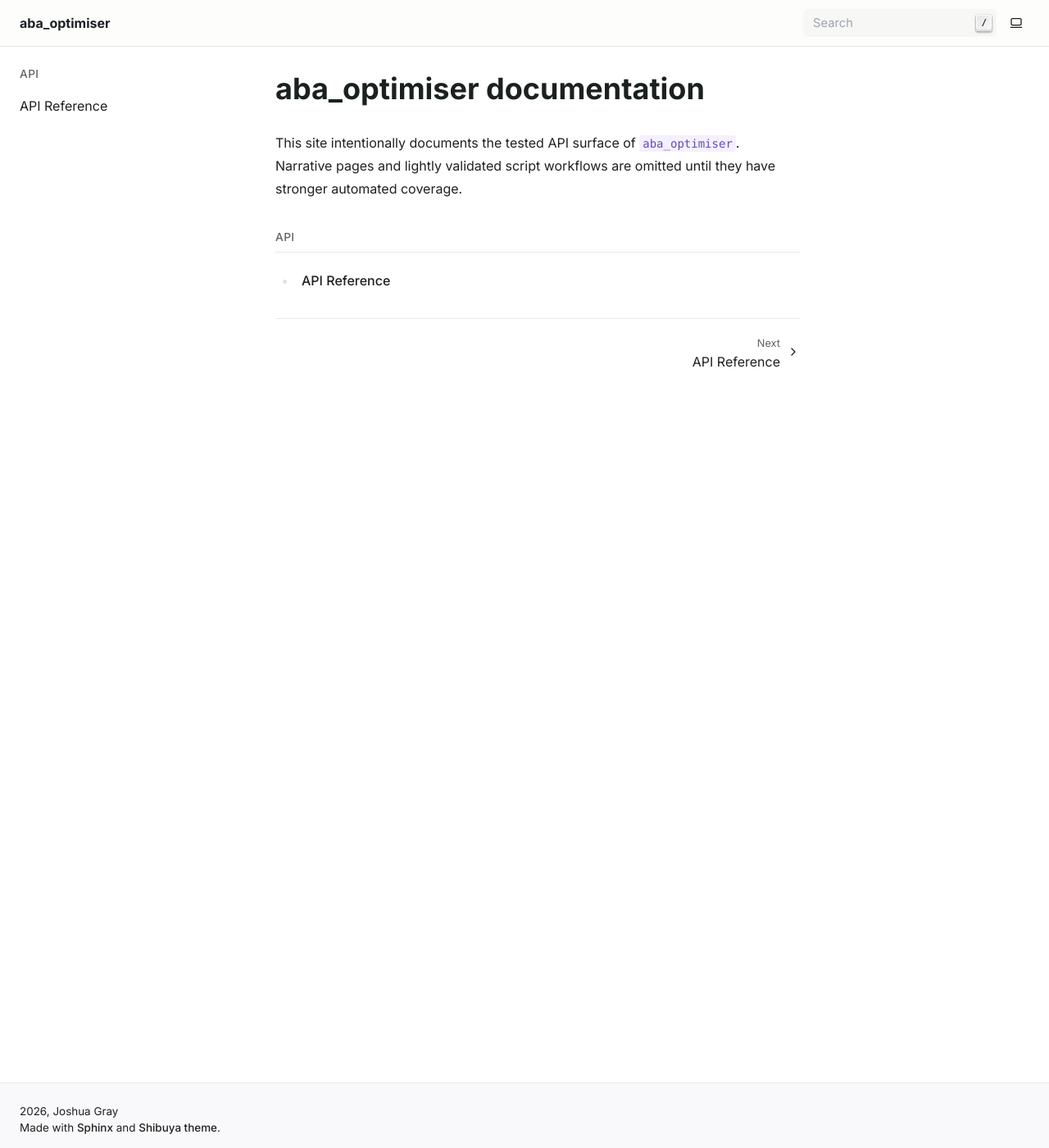
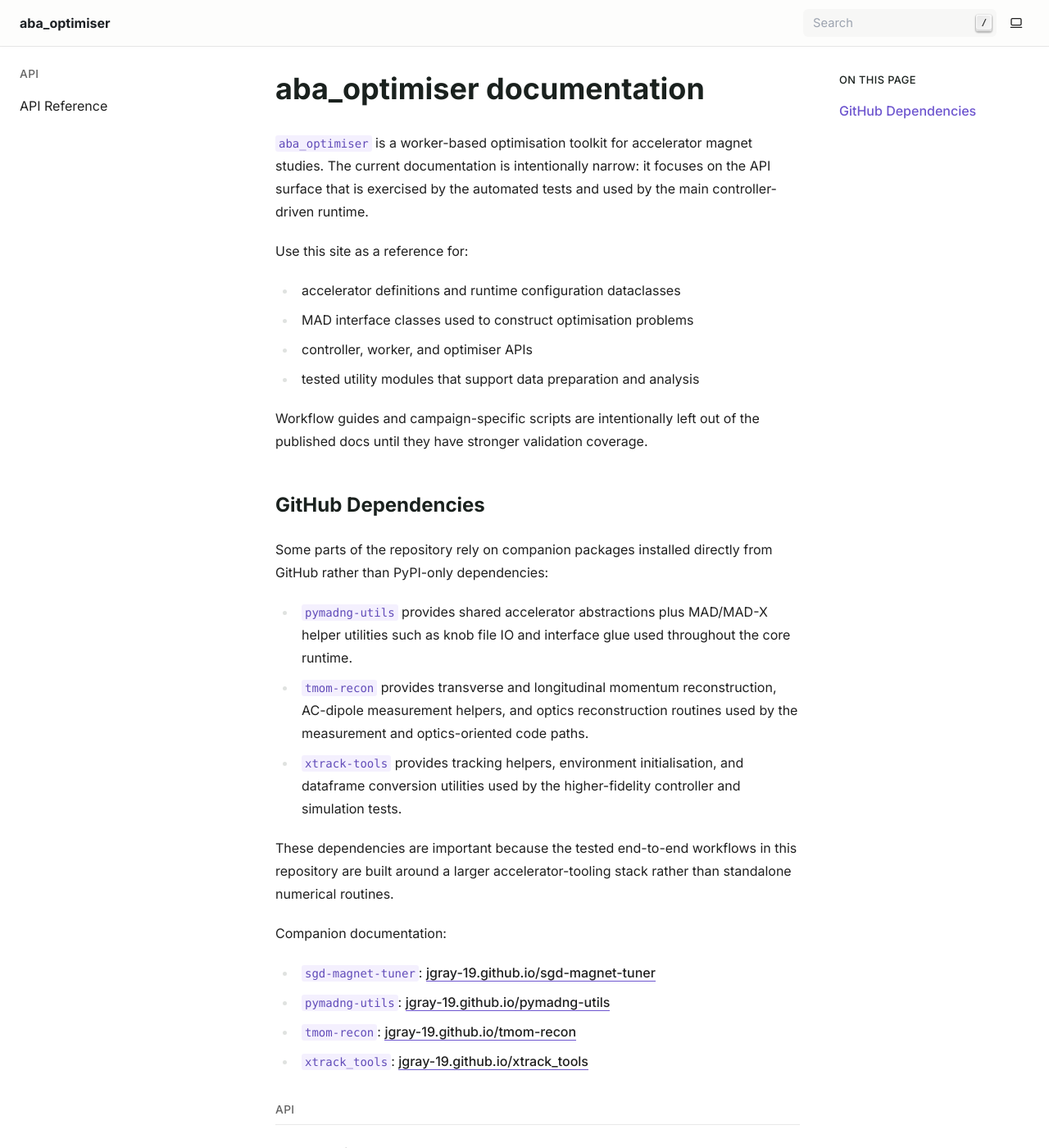
Before and after one commit to jgray-19/sgd-magnet-tuner, a Sphinx documentation site: the page built from docs/index.rst, in a window 1280 px wide and 1400 px high. Shown: the whole window at 82% size. Built offline with Sphinx 7.4.7, drawn with Linux system fonts in a browser that asks for light colours.

Commit message:
Update documentation: add companion package links and clarify dependencies

```diff
--- a/docs/index.rst
+++ b/docs/index.rst
@@ -1,9 +1,47 @@
 aba_optimiser documentation
 ===========================
 
-This site intentionally documents the tested API surface of ``aba_optimiser``.
-Narrative pages and lightly validated script workflows are omitted until they
-have stronger automated coverage.
+``aba_optimiser`` is a worker-based optimisation toolkit for accelerator magnet
+studies. The current documentation is intentionally narrow: it focuses on the
+API surface that is exercised by the automated tests and used by the main
+controller-driven runtime.
+
+Use this site as a reference for:
+
+* accelerator definitions and runtime configuration dataclasses
+* MAD interface classes used to construct optimisation problems
+* controller, worker, and optimiser APIs
+* tested utility modules that support data preparation and analysis
+
+Workflow guides and campaign-specific scripts are intentionally left out of the
+published docs until they have stronger validation coverage.
+
+GitHub Dependencies
+-------------------
+
+Some parts of the repository rely on companion packages installed directly from
+GitHub rather than PyPI-only dependencies:
+
+* ``pymadng-utils`` provides shared accelerator abstractions plus MAD/MAD-X
+  helper utilities such as knob file IO and interface glue used throughout the
+  core runtime.
+* ``tmom-recon`` provides transverse and longitudinal momentum reconstruction,
+  AC-dipole measurement helpers, and optics reconstruction routines used by the
+  measurement and optics-oriented code paths.
+* ``xtrack-tools`` provides tracking helpers, environment initialisation, and
+  dataframe conversion utilities used by the higher-fidelity controller and
+  simulation tests.
+
+These dependencies are important because the tested end-to-end workflows in
+this repository are built around a larger accelerator-tooling stack rather than
+standalone numerical routines.
+
+Companion documentation:
+
+* ``sgd-magnet-tuner``: `jgray-19.github.io/sgd-magnet-tuner <https://jgray-19.github.io/sgd-magnet-tuner/>`_
+* ``pymadng-utils``: `jgray-19.github.io/pymadng-utils <https://jgray-19.github.io/pymadng-utils/>`_
+* ``tmom-recon``: `jgray-19.github.io/tmom-recon <https://jgray-19.github.io/tmom-recon/>`_
+* ``xtrack_tools``: `jgray-19.github.io/xtrack_tools <https://jgray-19.github.io/xtrack_tools/>`_
 
 .. toctree::
    :maxdepth: 2
```
Also changed, not shown: README.md (+9 -0 lines).
